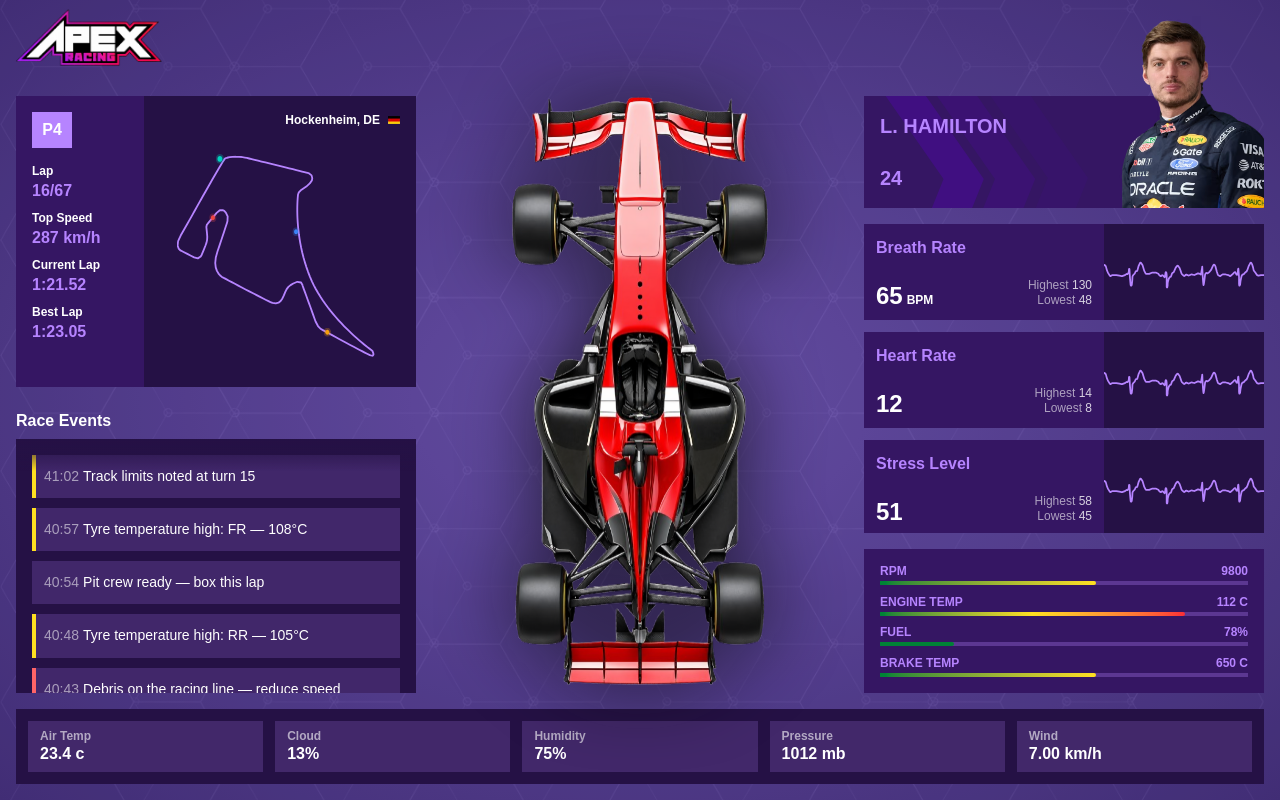
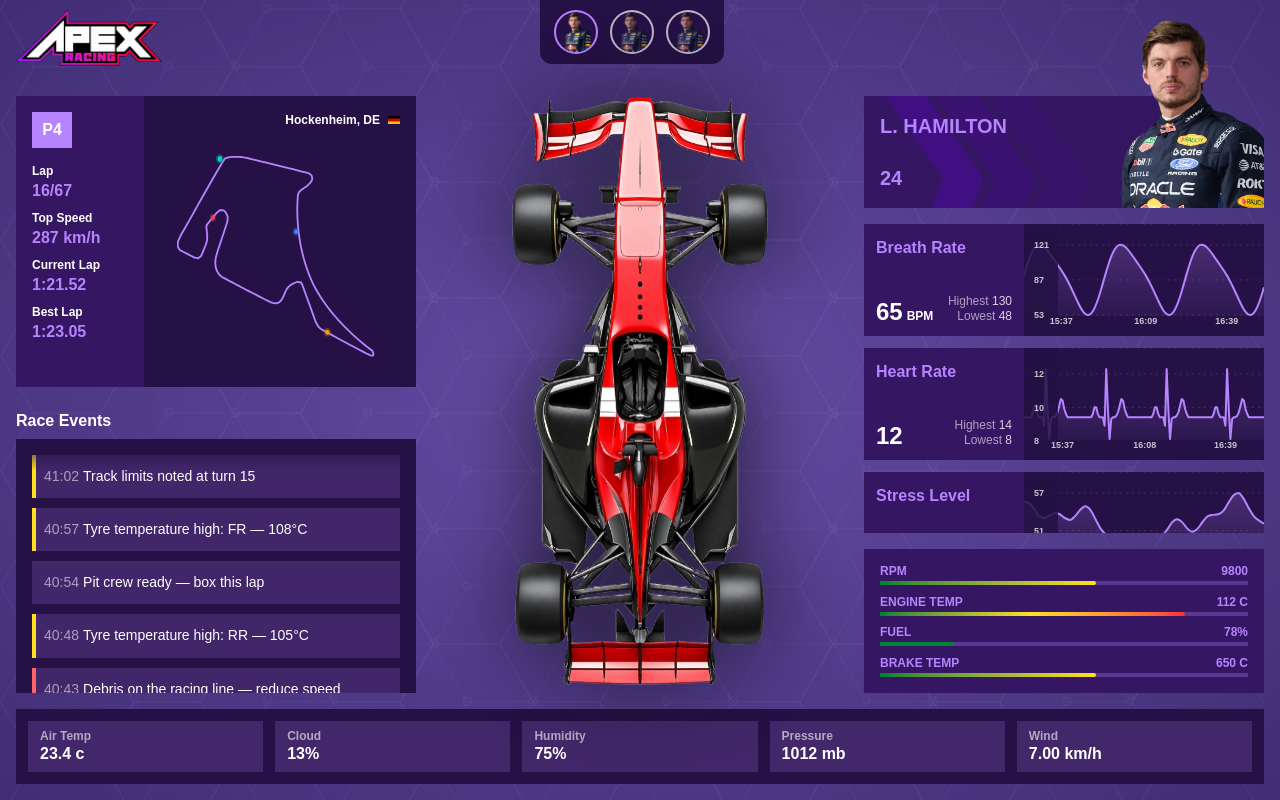
Before and after one commit to zahinafsar/f1-race-control, a React (Vite) app: page / in a window 1280 px wide. Built offline with nearby package versions, Linux system fonts and the light colour scheme.

Commit message:
add recharts and player selection

```diff
--- a/package.json
+++ b/package.json
@@ -14,6 +14,7 @@
     "@tailwindcss/vite": "^4.3.3",
     "react": "^19.2.4",
     "react-dom": "^19.2.4",
+    "recharts": "^3.10.1",
     "tailwindcss": "^4.3.3"
   },
   "devDependencies": {
--- /dev/null
+++ b/src/component/driver-selector.tsx
@@ -0,0 +1,29 @@
+import { useState } from 'react'
+import driverPortrait from '../assets/race-control/driver-portrait.png'
+import { drivers } from '../data/race-data'
+
+export function DriverSelector() {
+  const [selectedDriver, setSelectedDriver] = useState(drivers[0].id)
+
+  return (
+    <nav className="shrink-0 rounded-b-xl bg-panel-deep px-3 py-3 sm:px-4">
+      <ul className="flex items-center gap-3 sm:gap-4">
+        {drivers.map((driver) => {
+          const isSelected = driver.id === selectedDriver
+
+          return (
+            <li key={driver.id}>
+              <button
+                type="button"
+                onClick={() => setSelectedDriver(driver.id)}
+                className={`block size-8 cursor-pointer overflow-hidden rounded-full ring-2 transition sm:size-10 ${isSelected ? 'ring-accent' : 'opacity-70 ring-white hover:opacity-100'}`}
+              >
+                <img src={driverPortrait} alt={driver.shortName} width={267} height={767} className="h-full w-full object-cover object-top" />
+              </button>
+            </li>
+          )
+        })}
+      </ul>
+    </nav>
+  )
+}
--- a/src/component/race-dashboard.tsx
+++ b/src/component/race-dashboard.tsx
@@ -6,6 +6,7 @@ import { CircuitPanel } from './circuit-panel'
 import { RaceEvents } from './race-events'
 import { CarDiagnostics } from './car-diagnostics'
 import { DriverProfile } from './driver-profile'
+import { DriverSelector } from './driver-selector'
 import { TelemetryCard } from './telemetry-card'
 import { EngineTelemetry } from './engine-telemetry'
 import { WeatherStrip } from './weather-strip'
@@ -35,10 +36,12 @@ export function RaceDashboard() {
     <div className="dashboard-shell relative isolate min-h-screen">
       <a href="#race-dashboard" className="fixed top-3 left-3 z-50 -translate-y-24 bg-white px-4 py-3 font-extrabold text-panel-deep focus:translate-y-0">Skip to race dashboard</a>
       <div className="mx-auto w-full px-4 pb-4 xl:flex xl:h-screen xl:min-h-160 xl:flex-col">
-        <header className="flex h-24 shrink-0 items-start">
+        <header className="flex h-24 shrink-0 items-start justify-between gap-2">
           <a href="./" className="-ml-4 block shrink-0">
-            <img src={apexLogo} alt="Apex Racing" width={181} height={90} className="h-20 w-44 object-contain" />
+            <img src={apexLogo} alt="Apex Racing" width={181} height={90} className="h-14 w-32 object-contain sm:h-20 sm:w-44" />
           </a>
+          <DriverSelector />
+          <div className="hidden w-32 shrink-0 sm:block sm:w-44" />
         </header>
         <main id="race-dashboard" tabIndex={-1} className="xl:flex xl:min-h-0 xl:flex-1 xl:flex-col">
           <MobileTabs activeTab={activeTab} onTabChange={setActiveTab} />
--- a/src/component/telemetry-card.tsx
+++ b/src/component/telemetry-card.tsx
@@ -1,4 +1,4 @@
-import telemetryWave from '../assets/race-control/telemetry-wave.svg'
+import { TelemetryChart } from './telemetry-chart'
 
 type TelemetryCardProps = {
   id: string
@@ -7,13 +7,15 @@ type TelemetryCardProps = {
   unit?: string
   highest: string
   lowest: string
+  series: number[]
+  curve: 'linear' | 'natural' | 'monotone'
 }
 
-export function TelemetryCard({ label, value, unit, highest, lowest }: TelemetryCardProps) {
+export function TelemetryCard({ id, label, value, unit, highest, lowest, series, curve }: TelemetryCardProps) {
   return (
-    <div className="flex h-28 min-h-24 bg-panel xl:h-auto xl:flex-1 xl:shrink-0">
+    <div className="flex min-h-28 bg-panel xl:h-auto xl:flex-1 xl:shrink-0">
       <div className="flex min-w-0 flex-1 flex-col justify-between p-3">
-        <h3 className="text-base font-black text-accent">{label}</h3>
+        <h3 className="text-sm font-black text-accent xl:text-base">{label}</h3>
         <div className="flex flex-wrap items-end justify-between gap-1">
           <div className="text-2xl leading-none font-black">
             {value}{unit ? <span className="ml-1 text-xs">{unit}</span> : null}
@@ -24,8 +26,8 @@ export function TelemetryCard({ label, value, unit, highest, lowest }: Telemetry
           </div>
         </div>
       </div>
-      <div className="w-2/5 shrink-0 overflow-hidden bg-panel-deep">
-        <img src={telemetryWave} alt="" width={206} height={110} className="h-full w-full object-cover" />
+      <div className="w-1/2 shrink-0 overflow-hidden bg-panel-deep xl:w-3/5">
+        <TelemetryChart id={id} series={series} curve={curve} unit={unit} />
       </div>
     </div>
   )
--- /dev/null
+++ b/src/component/telemetry-chart.tsx
@@ -0,0 +1,129 @@
+import { Area, AreaChart, CartesianGrid, DefaultZIndexes, ResponsiveContainer, Tooltip, XAxis, YAxis, ZIndexLayer, usePlotArea, type TooltipContentProps } from 'recharts'
+
+type TelemetryChartProps = {
+  id: string
+  series: number[]
+  curve: 'linear' | 'natural' | 'monotone'
+  unit?: string
+}
+
+const windowStartSeconds = 10 * 3600 + 15 * 60 + 23
+const windowSeconds = 90
+
+const gutterWidth = 34
+const gutterHeight = 20
+
+const tickStyle = { fill: '#ffffff', fillOpacity: 0.75, fontSize: 9, fontWeight: 700 }
+
+function AxisGutters() {
+  const plot = usePlotArea()
+  if (!plot) {
+    return null
+  }
+
+  return (
+    <ZIndexLayer zIndex={DefaultZIndexes.axis - 1}>
+      <rect
+        x={plot.x}
+        y={plot.y}
+        width={gutterWidth}
+        height={plot.height - gutterHeight}
+        fill="var(--color-panel-deep, #251145)"
+        fillOpacity={0.85}
+      />
+      <rect
+        x={plot.x}
+        y={plot.y + plot.height - gutterHeight}
+        width={plot.width}
+        height={gutterHeight}
+        fill="var(--color-panel-deep, #251145)"
+        fillOpacity={0.85}
+      />
+    </ZIndexLayer>
+  )
+}
+
+function clockLabel(seconds: number) {
+  const minutes = String(Math.floor(seconds / 60) % 60).padStart(2, '0')
+  const remainder = String(Math.round(seconds) % 60).padStart(2, '0')
+  return `${minutes}:${remainder}`
+}
+
+export function TelemetryChart({ id, series, curve, unit }: TelemetryChartProps) {
+  const points = series.map((value, index) => ({ index, value }))
+  const lastIndex = points.length - 1
+  const lowest = Math.min(...series)
+  const highest = Math.max(...series)
+  const padding = (highest - lowest) * 0.3
+  const valueTicks = [Math.round(lowest), Math.round((lowest + highest) / 2), Math.round(highest)]
+  const timeTicks = [0.16, 0.5, 0.84].map((fraction) => Math.round(lastIndex * fraction))
+
+  function renderTooltip({ active, payload }: TooltipContentProps) {
+    const point = payload?.[0]?.payload as { value: number } | undefined
+    if (!active || !point) {
+      return null
+    }
+
+    return (
+      <div className="bg-panel-deep/95 px-2 py-1 text-xs leading-none font-extrabold text-white outline outline-accent/40">
+        {point.value}{unit ? <span className="ml-1 text-[10px] text-white/70">{unit}</span> : null}
+      </div>
+    )
+  }
+
+  return (
+    <ResponsiveContainer width="100%" height="100%">
+      <AreaChart data={points} margin={{ top: 0, right: 0, bottom: 0, left: 0 }}>
+        <defs>
+          <linearGradient id={`${id}-chart-fill`} x1="0" y1="0" x2="0" y2="1">
+            <stop offset="0%" stopColor="var(--color-accent, #b684ff)" stopOpacity={0.4} />
+            <stop offset="100%" stopColor="var(--color-accent, #b684ff)" stopOpacity={0} />
+          </linearGradient>
+        </defs>
+        <AxisGutters />
+        <CartesianGrid vertical={false} stroke="#ffffff" strokeOpacity={0.12} strokeDasharray="2 4" />
+        <YAxis
+          mirror
+          width={1}
+          domain={[lowest - padding, highest + padding]}
+          ticks={valueTicks}
+          tick={tickStyle}
+          tickLine={false}
+          axisLine={false}
+          tickMargin={4}
+        />
+        <XAxis
+          dataKey="index"
+          type="number"
+          mirror
+          height={1}
+          domain={[0, lastIndex]}
+          ticks={timeTicks}
+          interval="preserveStartEnd"
+          minTickGap={28}
+          tickFormatter={(index: number) => clockLabel(windowStartSeconds + (index / lastIndex) * windowSeconds)}
+          tick={tickStyle}
+          tickLine={false}
+          axisLine={false}
+          tickMargin={6}
+        />
+        <Tooltip
+          content={renderTooltip}
+          cursor={{ stroke: 'var(--color-accent, #b684ff)', strokeWidth: 1, strokeOpacity: 0.55 }}
+          offset={12}
+          isAnimationActive={false}
+        />
+        <Area
+          type={curve}
+          dataKey="value"
+          stroke="var(--color-accent, #b684ff)"
+          strokeWidth={2}
+          strokeLinejoin="round"
+          fill={`url(#${id}-chart-fill)`}
+          isAnimationActive={false}
+          activeDot={{ r: 4, fill: 'var(--color-accent, #b684ff)', stroke: 'var(--color-panel-deep, #251145)', strokeWidth: 2 }}
+        />
+      </AreaChart>
+    </ResponsiveContainer>
+  )
+}
--- a/src/data/race-data.ts
+++ b/src/data/race-data.ts
@@ -4,6 +4,12 @@ export const dashboardTabs: { id: DashboardTab; label: string }[] = [
   { id: 'race', label: 'Race' },
   { id: 'car', label: 'Car' },
   { id: 'driver', label: 'Driver' },
+]
+
+export const drivers = [
+  { id: 'nova-07', shortName: 'A. NOVA', number: 7 },
+  { id: 'vek-22', shortName: 'K. VELDOR', number: 22 },
+  { id: 'rine-44', shortName: 'S. HALE', number: 44 },
 ]
 
 export const raceStatistics = [
@@ -13,10 +19,76 @@ export const raceStatistics = [
   { label: 'Best Lap', value: '1:23.05' },
 ]
 
+const round = (value: number) => Math.round(value * 10) / 10
+
+function heartbeatSeries(lowest: number, highest: number, beats: number, samplesPerBeat: number) {
+  const waves = [
+    { center: 0.18, amplitude: 0.14, width: 0.04 },
+    { center: 0.33, amplitude: -0.12, width: 0.012 },
+    { center: 0.37, amplitude: 1, width: 0.013 },
+    { center: 0.42, amplitude: -0.3, width: 0.016 },
+    { center: 0.62, amplitude: 0.24, width: 0.055 },
+  ]
+
+  return Array.from({ length: beats * samplesPerBeat }, (_, index) => {
+    const phase = (index % samplesPerBeat) / samplesPerBeat
+    const signal = waves.reduce((total, wave) => {
+      return total + wave.amplitude * Math.exp(-(((phase - wave.center) / wave.width) ** 2))
+    }, 0)
+    return round(lowest + ((signal + 0.3) / 1.3) * (highest - lowest))
+  })
+}
+
+function breathingSeries(lowest: number, highest: number, cycles: number, samples: number) {
+  const middle = (lowest + highest) / 2
+  const amplitude = ((highest - lowest) / 2) * 0.94
+
+  return Array.from({ length: samples }, (_, index) => {
+    const phase = (index / samples) * cycles * Math.PI * 2
+    return round(middle + amplitude * (Math.sin(phase) * 0.84 + Math.sin(phase * 2 + 0.4) * 0.16))
+  })
+}
+
+function driftSeries(lowest: number, highest: number, samples: number) {
+  const middle = (lowest + highest) / 2
+  const amplitude = ((highest - lowest) / 2) * 0.9
+
+  return Array.from({ length: samples }, (_, index) => {
+    const phase = (index / samples) * Math.PI * 2
+    const drift = Math.sin(phase * 1.4 + 0.6) * 0.56 + Math.sin(phase * 3.3 + 2.1) * 0.3 + Math.sin(phase * 8.1 + 1.2) * 0.14
+    return round(middle + amplitude * drift)
+  })
+}
+
 export const driverMetrics = [
-  { id: 'breathing', label: 'Breath Rate', value: '65', unit: 'BPM', highest: '130', lowest: '48' },
-  { id: 'heart-rate', label: 'Heart Rate', value: '12', highest: '14', lowest: '8' },
-  { id: 'stress', label: 'Stress Level', value: '51', highest: '58', lowest: '45' },
+  {
+    id: 'breathing',
+    label: 'Breath Rate',
+    value: '65',
+    unit: 'BPM',
+    highest: '130',
+    lowest: '48',
+    curve: 'natural' as const,
+    series: breathingSeries(48, 130, 3, 72),
+  },
+  {
+    id: 'heart-rate',
+    label: 'Heart Rate',
+    value: '12',
+    highest: '14',
+    lowest: '8',
+    curve: 'linear' as const,
+    series: heartbeatSeries(8, 14, 4, 36),
+  },
+  {
+    id: 'stress',
+    label: 'Stress Level',
+    value: '51',
+    highest: '58',
+    lowest: '45',
+    curve: 'monotone' as const,
+    series: driftSeries(45, 58, 48),
+  },
 ]
 
 export const carMetrics = [
```
Also changed, not shown: 1 other file (tests, documents, lock files or other folders).
